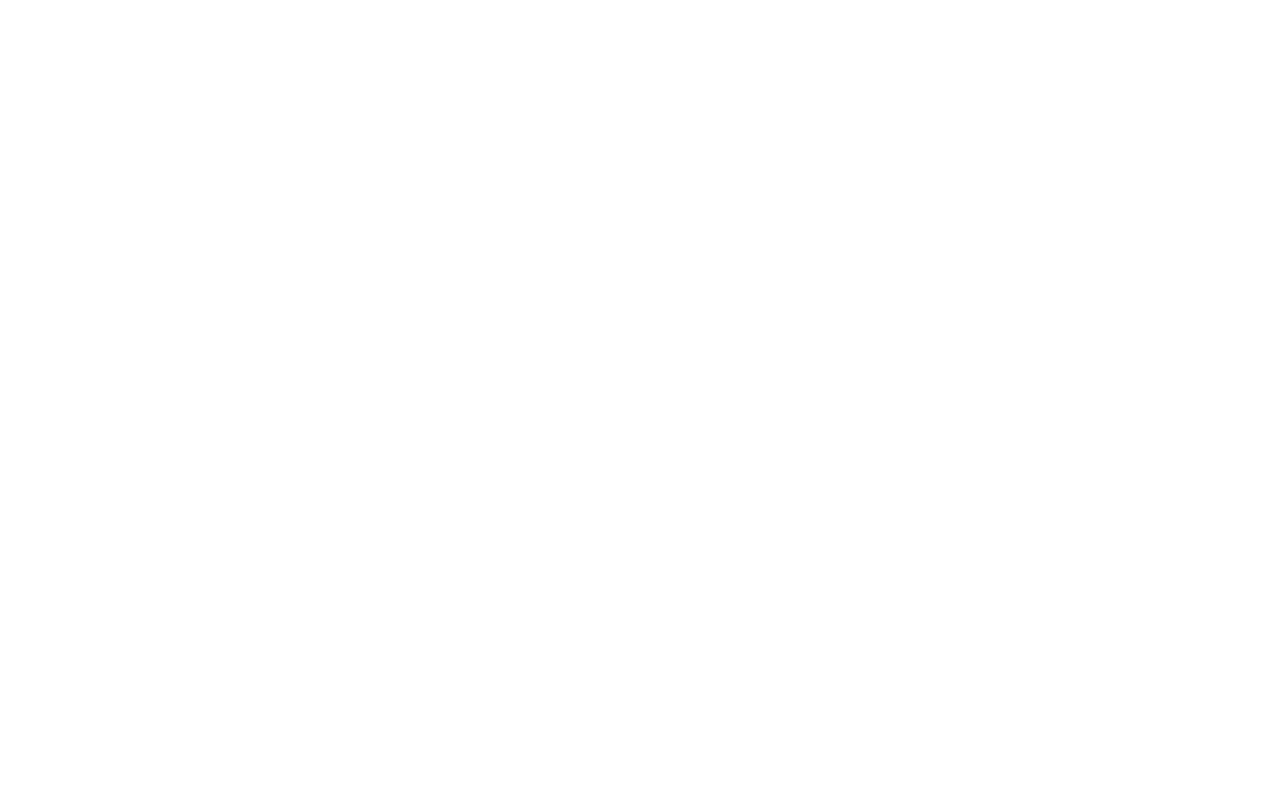
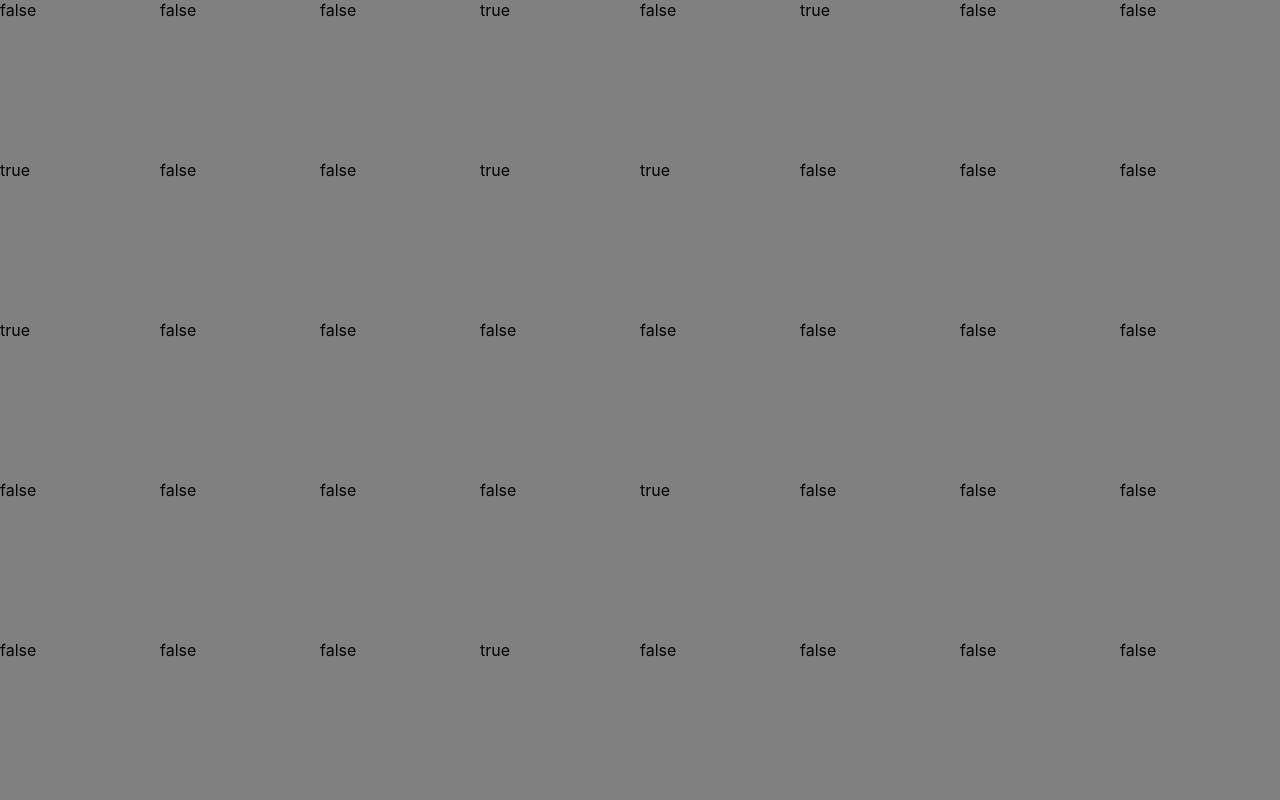
Before and after one commit to JaneChun/my-minesweeper-game, a React (Create React App) app: page / in a window 1280 px wide. Shown: the top 800 px of the page. Built offline with nearby package versions, Linux system fonts and the light colour scheme.

Commit message:
feat: create board and set mine

```diff
--- a/src/App.tsx
+++ b/src/App.tsx
@@ -1,5 +1,11 @@
+import Board from './components/Board';
+
 function App() {
-	return <div></div>;
+	return (
+		<div>
+			<Board />
+		</div>
+	);
 }
 
 export default App;
--- /dev/null
+++ b/src/components/Board.tsx
@@ -0,0 +1,25 @@
+import React, { useState } from 'react';
+import { getBoard } from '../utils/board';
+import { styled } from 'styled-components';
+
+const WIDTH = 8;
+const HEIGHT = 8;
+const NUMBER_OF_MINES = 10;
+
+const Grid = styled.div`
+	display: grid;
+	grid-template-rows: repeat(${WIDTH}, 20vmin);
+	grid-template-columns: repeat(${WIDTH}, 20vmin);
+`;
+
+const Tile = styled.div`
+	background-color: gray;
+`;
+
+function Board() {
+	const [board, setBoard] = useState(getBoard(WIDTH, HEIGHT, NUMBER_OF_MINES));
+
+	return <Grid>{board.map((row) => row.map((tile) => <Tile>{`${tile.mine}`}</Tile>))}</Grid>;
+}
+
+export default Board;
--- /dev/null
+++ b/src/utils/board.ts
@@ -0,0 +1,55 @@
+interface minePostion {
+	x: number;
+	y: number;
+}
+
+export function getBoard(width: number, height: number, numberOfMines: number) {
+	const board = createBoard(width, height);
+	const minePositions = getMinePositions(width, height, numberOfMines);
+
+	for (const { x, y } of minePositions) {
+		board[y][x].mine = true;
+	}
+
+	return board;
+}
+
+export function createBoard(width: number, height: number) {
+	const board = [];
+
+	for (let x = 0; x < width; x++) {
+		const row = [];
+		for (let y = 0; y < height; y++) {
+			const tile = { x, y, status: 'hidden', mine: false };
+			row.push(tile);
+		}
+		board.push(row);
+	}
+
+	return board;
+}
+
+export function getMinePositions(width: number, height: number, numberOfMines: number): minePostion[] {
+	const positions: minePostion[] = [];
+
+	while (positions.length < numberOfMines) {
+		const newPosition = {
+			x: getRandomNumber(width),
+			y: getRandomNumber(height),
+		};
+
+		if (!positions.some((p) => checkDuplicates(p, newPosition))) {
+			positions.push(newPosition);
+		}
+	}
+
+	return positions;
+}
+
+function getRandomNumber(size: number): number {
+	return Math.floor(Math.random() * size);
+}
+
+function checkDuplicates(a: minePostion, b: minePostion): boolean {
+	return a.x === b.x && a.y === b.y;
+}
```
